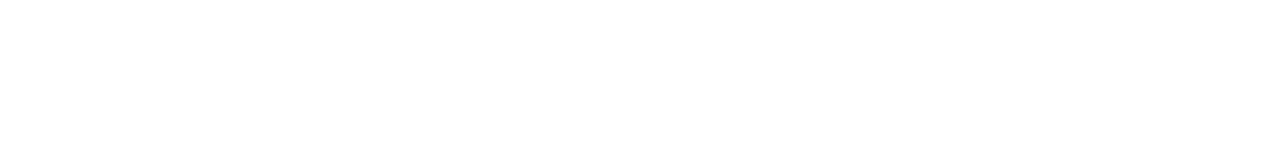
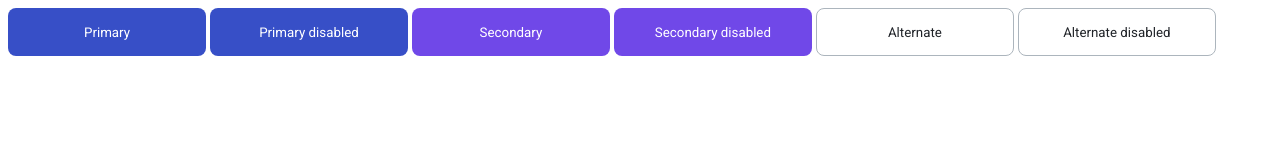
Before and after one commit to js-tasks-ru/htmlcss-20220519_mraleksej, a website: page 03-lection1/01-button/index.html in a window 1280 px wide. Drawn offline with Linux system fonts and the light colour scheme.

Commit message:
add 01-button solution

```diff
--- a/03-lection1/01-button/button.css
+++ b/03-lection1/01-button/button.css
@@ -1 +1,34 @@
 /* Стилизация кнопки */
+.button{
+    width: 198px;
+    height: 48px;
+    border: none;
+    border-radius: 8px;
+    color: white;
+}
+.button_primary{
+    background-color: var(--primary);
+}
+
+.button_secondary{
+    background-color: var(--secondary);
+}
+
+.button_alternate{
+    background-color: var(--white);
+    color: var(--black);
+    border: 1px solid var(--grey-3);
+}
+
+.button:active{
+    cursor: pointer;
+}
+
+.button:disabled{
+    cursor: not-allowed;
+}
+
+.button:disabled:hover{
+    transition: opacity 200ms ease-in-out, background 200ms ease-in-out;
+    opacity: .3;
+}
--- a/03-lection1/01-button/index.html
+++ b/03-lection1/01-button/index.html
@@ -6,6 +6,11 @@
         <link rel="stylesheet" href="./button.css">
     </head>
     <body>
-
+        <button class="button button_primary" active>Primary</button>
+        <button class="button button_primary" disabled>Primary disabled</button>
+        <button class="button button_secondary" active>Secondary</button>
+        <button class="button button_secondary" disabled>Secondary disabled</button>
+        <button class="button button_alternate" active>Alternate</button>
+        <button class="button button_alternate" disabled>Alternate disabled</button>
     </body>
 </html>
```
